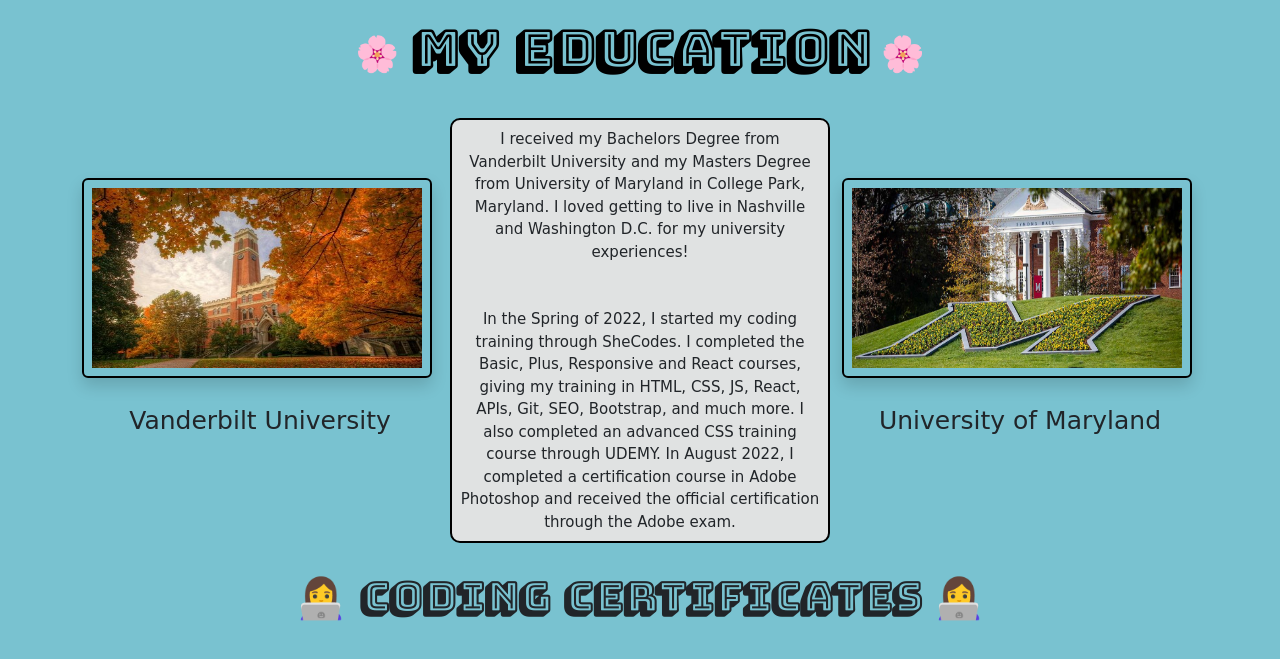
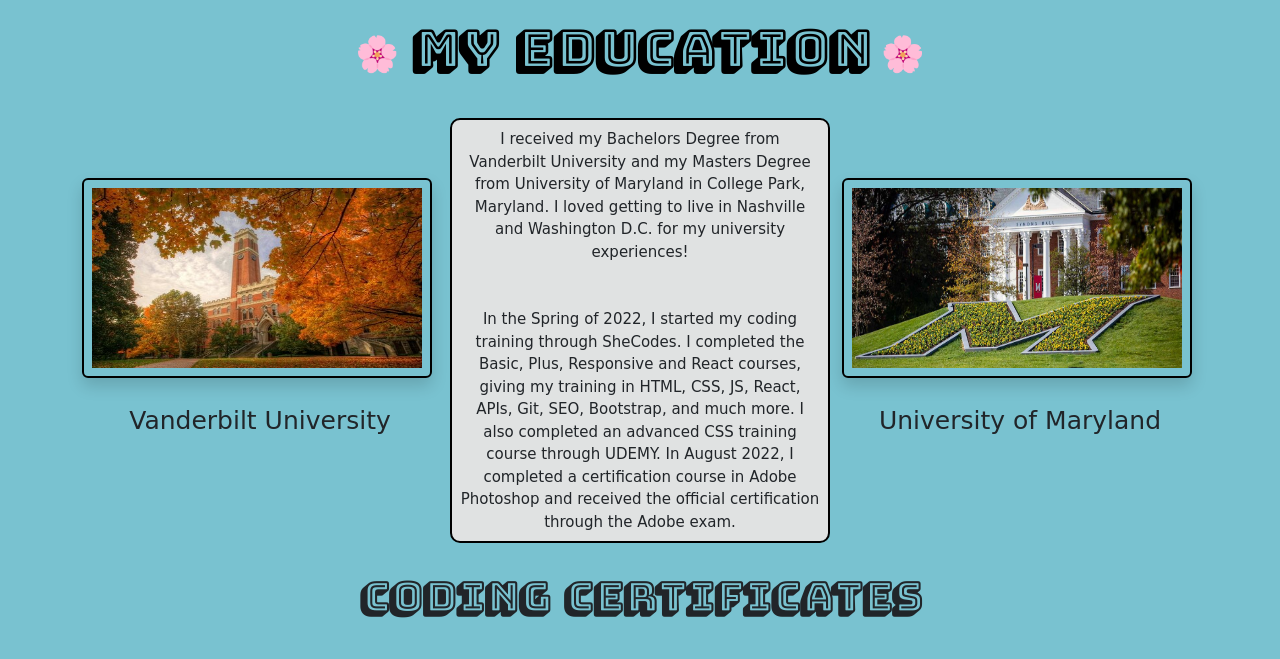
Before and after one commit to stradless05/Portfolio-EmilyMahler, a plain HTML site: page education.html in a window 1280 px wide. Shown: the part 69-728 px from the top of the page. Drawn offline with nearby package versions, Linux system fonts and the light colour scheme; a web font is replaced by a local one.

Commit message:
updated html

```diff
--- a/education.html
+++ b/education.html
@@ -122,9 +122,7 @@
           <div class="text-center umd-title">University of Maryland</div>
         </div>
       </div>
-      <div class="text-center coding-certificates">
-        👩‍💻 Coding Certificates 👩‍💻
-      </div>
+      <div class="text-center coding-certificates">Coding Certificates</div>
     </div>
   </body>
 </html>
```
